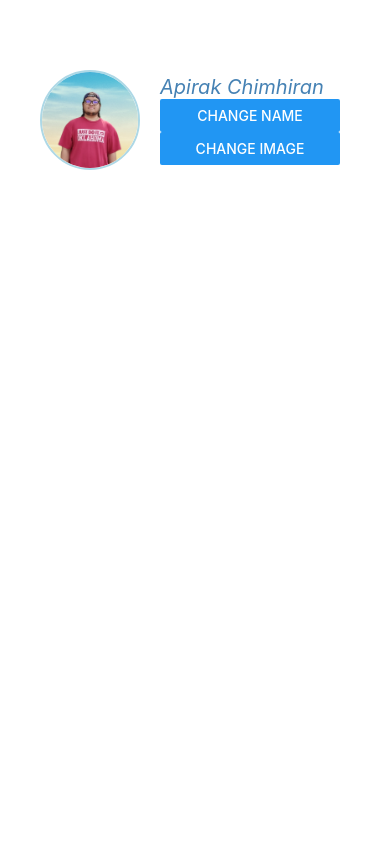
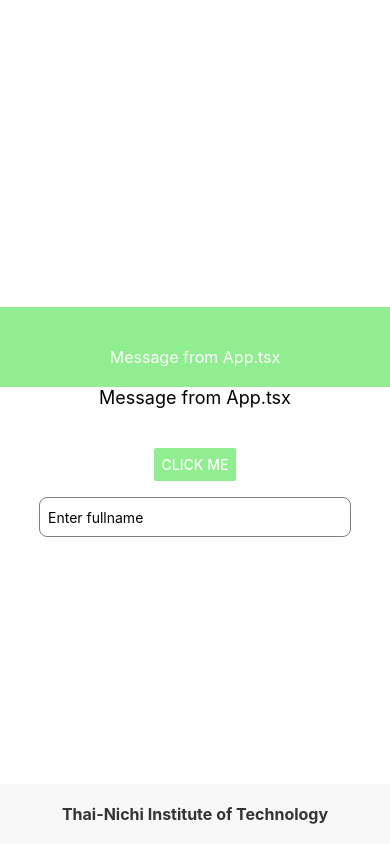
Before and after one commit to Emperor13/reactNativeTNI, a React Native app: screen / in a window 390 px wide. Built offline with nearby package versions, Linux system fonts and the light colour scheme.

Commit message:
useEffect Practice

```diff
--- a/App.tsx
+++ b/App.tsx
@@ -1,13 +1,48 @@
-import { View, Text } from 'react-native'
-import React from 'react'
-import ProfileScreen from './components/ProfileScreen'
+import React, { useState, useEffect } from "react";
+import { StyleSheet, View, TextInput, Alert, Text } from "react-native";
+import { stylesPractice } from "./styles/styles";
 
-const App = (): React.JSX.Element => {
+//import components
+import AppFooter from "./components/AppFooter";
+import AppHeader from "./components/AppHeader";
+import Content from "./components/Content";
+
+export default function App(): React.JSX.Element {
+  const [fName, setfName] = useState("");
+  const [msg, setMsg] = useState("Message from App.tsx");
+  const [footerMsg, setFooterMsg] = useState(
+    "Thai-Nichi Institute of Technology"
+  );
+
+  useEffect(() => {
+    console.log("Component has mounted...");
+  }, []);
+
+  useEffect(() => {
+    console.log(`Fullname has been changed to : ${fName}`);
+  }, [fName]); //run when fName changes
+
   return (
-    <View>
-      <ProfileScreen/>
+    <View style={styles.container}>
+      <AppHeader fName={fName} msg={msg} />
+      <Content msg={msg} fName={fName} />
+      <AppFooter tni={footerMsg} />
+      <View style={{ alignItems: "center" }}>
+        <TextInput
+          style={stylesPractice.input}
+          placeholder="Enter fullname"
+          value={fName}
+          onChangeText={setfName}
+        />
+      </View>
     </View>
-  )
+  );
 }
 
-export default App
+const styles = StyleSheet.create({
+  container: {
+    flex: 1,
+    backgroundColor: "#fff",
+    justifyContent: "center",
+  },
+});
--- a/components/AppFooter.tsx
+++ b/components/AppFooter.tsx
@@ -2,7 +2,7 @@ import { StyleSheet, Text, View } from "react-native";
 import React from "react";
 
 //import style
-import styles from "../styles/AppFooterStyles";
+import {stylesPractice} from "../styles/styles";
 
 type AppFooterProps = {
     tni: string,
@@ -10,8 +10,8 @@ type AppFooterProps = {
 const AppFooter = ({tni}:AppFooterProps) => {
 
   return (
-      <View style={styles.footer}>
-        <Text style={styles.footerText}>
+      <View style={stylesPractice.footer}>
+        <Text style={stylesPractice.footerText}>
           {tni}
         </Text>
       </View>
--- a/components/AppHeader.tsx
+++ b/components/AppHeader.tsx
@@ -2,7 +2,7 @@ import { StyleSheet, Text, View } from "react-native";
 import React from "react";
 
 //import style
-import styles from "../styles/AppHeaderStyles";
+import {stylesPractice} from "../styles/styles";
 
 //create type of variables for props
 type AppHeaderProps = {
@@ -12,11 +12,11 @@ type AppHeaderProps = {
 
 const AppHeader = ({ fName, msg }: AppHeaderProps): React.JSX.Element => {
   return (
-    <View style={styles.titleBg}>
-      <Text style={styles.headerText}>
+    <View style={stylesPractice.titleBg}>
+      <Text style={stylesPractice.headerText}>
         {fName}
       </Text>
-      <Text style={styles.subtitleText}> {msg} </Text>
+      <Text style={stylesPractice.subtitleText}> {msg} </Text>
     </View>
   );
 };
--- a/components/Content.tsx
+++ b/components/Content.tsx
@@ -1,24 +1,31 @@
-import { StyleSheet, Text, View, Button, Alert } from 'react-native'
-import React from 'react'
-
+import { StyleSheet, Text, View, Button, Alert } from "react-native";
+import React, { useState, useEffect } from "react";
 
 // import style
-import styles from '../styles/ContentStyle'
+import { stylesPractice } from "../styles/styles";
 
 type ContentProps = {
-    msg: string;
-}
-const Content = ({msg}: ContentProps) => {
+  msg: string;
+  fName: string;
+};
+const Content = ({ msg, fName }: ContentProps) => {
+  const [displayFName, setDisplayFName] = useState("");
 
-    const onClickAlert = () => {
-        Alert.alert("Hello", "Input Your Fullname");
-    }
+  useEffect(() => {
+    setDisplayFName(fName);
+  }, [fName]); //to update fName to latest value
+
+  const onClickAlert = () => {
+    Alert.alert("Hello", `Input your fullname : ${displayFName}`);
+  };
+
   return (
-    <View style={styles.container}>
-      <Text style={styles.text}>{msg}</Text>
-      <Button title="Click Me" onPress={onClickAlert} color="lightgreen"/>
+    <View style={stylesPractice.container}>
+      <Text style={stylesPractice.text}>{msg}</Text>
+      <Text style={stylesPractice.text}>{displayFName}</Text>
+      <Button title="Click Me" onPress={onClickAlert} color="lightgreen" />
     </View>
-  )
-}
+  );
+};
 
-export default Content
+export default Content;
--- a/components/ProfileScreen.tsx
+++ b/components/ProfileScreen.tsx
@@ -1,7 +1,8 @@
 import { Text, View, Image, Button } from "react-native";
 import React, { useState } from "react";
 
-import styles from "../styles/ProfileScreenStyles";
+import {stylesProfile} from "../styles/styles";
+
 
 const ProfileScreen = (): React.JSX.Element => {
   const img = require("../assets/me.png");
@@ -18,11 +19,11 @@ const ProfileScreen = (): React.JSX.Element => {
   };
 
   return (
-    <View style={styles.container}>
-      <View style={styles.profileContainer}>
-        <Image style={styles.profileImage} source={profileImage} />
-        <View style={styles.nameContainer}>
-          <Text style={styles.profileName}>{name}</Text>
+    <View style={stylesProfile.container}>
+      <View style={stylesProfile.profileContainer}>
+        <Image style={stylesProfile.profileImage} source={profileImage} />
+        <View style={stylesProfile.nameContainer}>
+          <Text style={stylesProfile.profileName}>{name}</Text>
           <Button title="Change Name" onPress={handleChangeName} />
           <Text></Text>
           <Button title="Change Image" onPress={handleChangeImage} />
--- a/styles/ProfileScreenStyles.ts
+++ /dev/null
@@ -1,36 +0,0 @@
-import { StyleSheet } from "react-native";
-
-export default StyleSheet.create({
-    container: {
-        padding: 20,
-        alignItems: "center",
-      },
-      profileImage: {
-        borderRadius: 200,
-        width: 100,
-        height: 100,
-        borderColor: "#add8e6",
-        borderWidth: 2,
-      },
-      profileContainer: {
-        flexDirection: "row",
-        alignItems: "center",
-        width: "100%",
-        padding: 20,
-        borderRadius: 10,
-        backgroundColor: "white",
-        elevation: 10,
-        marginTop: 30,
-        shadowColor: "#4682b4",
-      },
-      profileName: {
-        fontWeight: "semibold",
-        fontSize: 20,
-        color: "#4682b4",
-        fontStyle: "italic"
-      },
-      nameContainer: {
-        width: 180,
-        marginLeft: 20,
-      },
-});
--- /dev/null
+++ b/styles/styles.ts
@@ -0,0 +1,105 @@
+import { StyleSheet } from "react-native";
+
+const stylesPractice = StyleSheet.create({
+  titleBg: {
+    backgroundColor: "lightgreen",
+    paddingVertical: 20,
+    alignItems: "center",
+    justifyContent: "center",
+  },
+  headerText: {
+    marginTop: 20,
+    fontSize: 20,
+    fontWeight: "bold",
+    color: "#fff",
+  },
+  subtitleText: {
+    fontSize: 16,
+    color: "#fff",
+  },
+  container: {
+    backgroundColor: "#fff",
+    alignItems: "center",
+    justifyContent: "center",
+  },
+  text: {
+    fontSize: 18,
+    marginBottom: 20,
+  },
+  bgColor: {
+    alignItems: "flex-end",
+    backgroundColor: "lightblue",
+    paddingHorizontal: 20,
+    paddingVertical: 10,
+    marginTop: 10,
+    borderTopLeftRadius: 10,
+    borderBottomLeftRadius: 10,
+    borderBottomRightRadius: 10,
+  },
+  myText: {
+    color: "gray",
+  },
+  footer: {
+    backgroundColor: "#f8f8f8",
+    padding: 20,
+    alignItems: "center",
+    justifyContent: "center",
+    position: "absolute",
+    left: 0,
+    right: 0,
+    bottom: 0,
+  },
+  footerText: {
+    fontSize: 16,
+    fontWeight: "bold",
+    color: "#333",
+  },
+  input: {
+    height: 40,
+    borderColor: 'gray',
+    borderWidth: 1,
+    marginTop: 16,
+    paddingHorizontal: 8,
+    width: '80%',
+    borderRadius: 8,
+},
+
+});
+
+
+const stylesProfile = StyleSheet.create({
+  container: {
+    padding: 20,
+    alignItems: "center",
+  },
+  profileImage: {
+    borderRadius: 200,
+    width: 100,
+    height: 100,
+    borderColor: "#add8e6",
+    borderWidth: 2,
+  },
+  profileContainer: {
+    flexDirection: "row",
+    alignItems: "center",
+    width: "100%",
+    padding: 20,
+    borderRadius: 10,
+    backgroundColor: "white",
+    elevation: 10,
+    marginTop: 30,
+    shadowColor: "#4682b4",
+  },
+  profileName: {
+    fontWeight: "semibold",
+    fontSize: 20,
+    color: "#4682b4",
+    fontStyle: "italic",
+  },
+  nameContainer: {
+    width: 180,
+    marginLeft: 20,
+  },
+});
+
+export { stylesProfile, stylesPractice };
```
Also changed, not shown: App2.tsx (added, +15 -0 lines), components/UseEffectExample.tsx (added, +32 -0 lines), styles/AppFooterStyles.ts (deleted, +0 -32 lines), styles/AppHeaderStyles.ts (deleted, +0 -20 lines), styles/ContentStyle.ts (deleted, +0 -15 lines).
